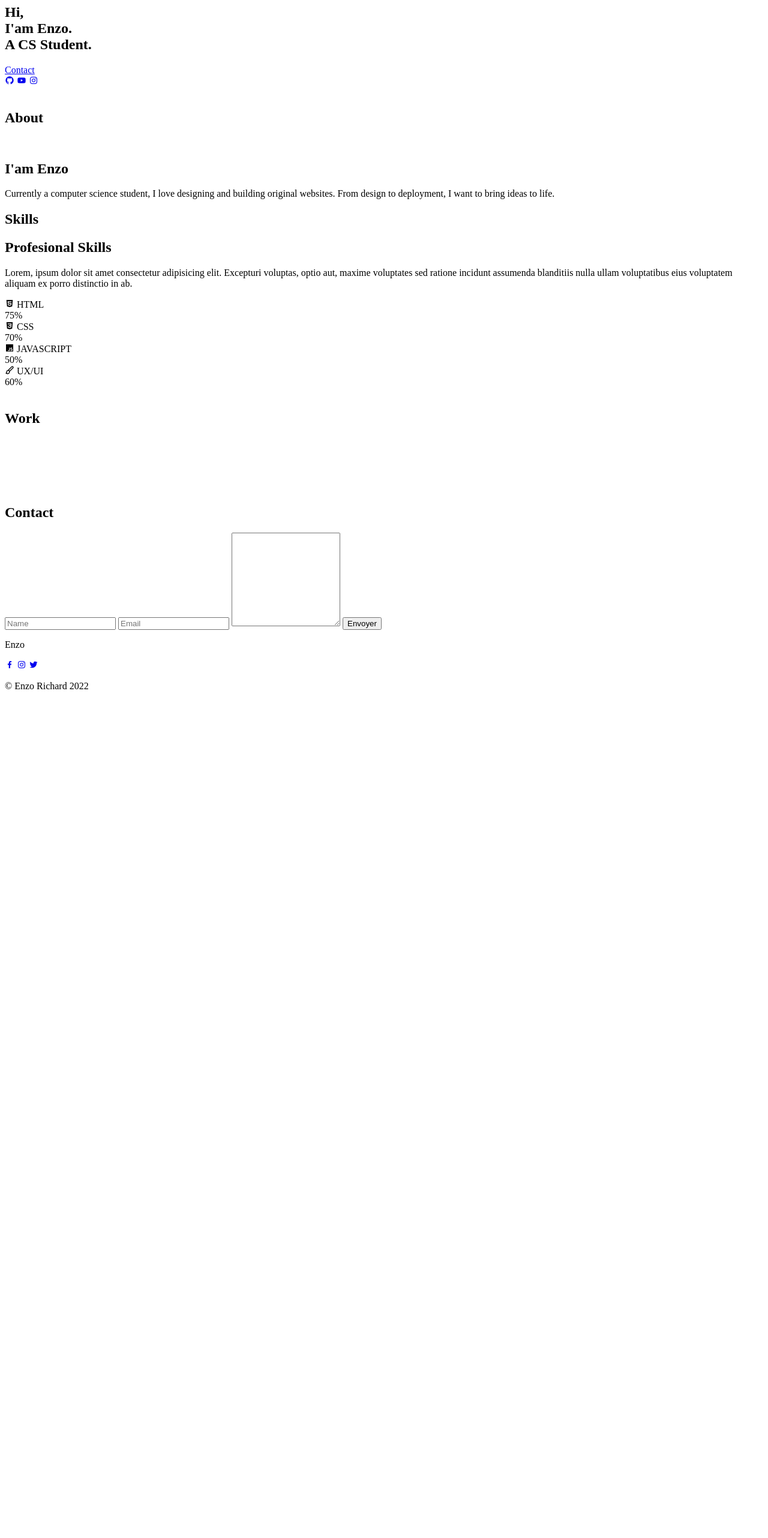
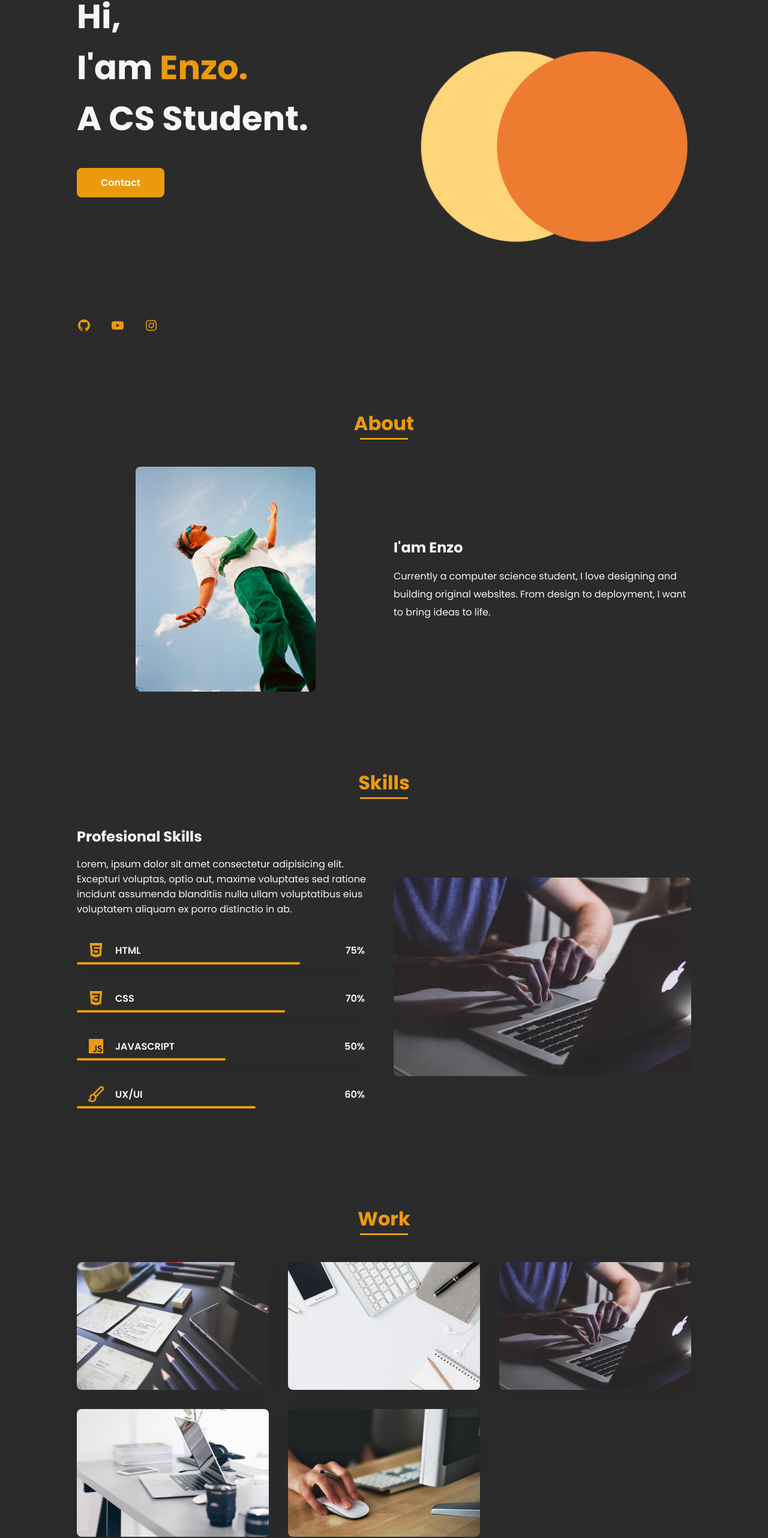
Before and after one commit to Nzo1/MyPortfolio, a plain HTML site: page index.html in a window 1280 px wide. Shown: the part 198-2762 px from the top of the page at 60% size. Before the commit the page ends 1367 px from the top, so only its background shows below. Drawn offline with nearby package versions, Linux system fonts and the light colour scheme; the site is published under a folder, as on GitHub Pages, so addresses that start at the root find nothing; files whose address does not match are found by name.

Commit message:
"/asset" -> "asset"

```diff
--- a/index.html
+++ b/index.html
@@ -4,7 +4,7 @@
     <meta charset="UTF-8">
     <meta http-equiv="X-UA-Compatible" content="IE=edge">
     <meta name="viewport" content="width=device-width, initial-scale=1.0">
-    <link rel="stylesheet" href="/assets/css/style.css">
+    <link rel="stylesheet" href="assets/css/style.css">
     <!-- BOX ICONS -->
     <link href='https://unpkg.com/boxicons@2.1.2/css/boxicons.min.css' rel='stylesheet'>
     <title>Mon Portfolio</title>
@@ -55,7 +55,7 @@
             </div>
 
             <div class="home__img">
-                <img src="/assets/cropped-logocare.png" alt="">
+                <img src="assets/cropped-logocare.png" alt="">
             </div>
         </section>
 
@@ -64,7 +64,7 @@
             <h2 class="section-title">About</h2>
             <div class="about__container bd-grid">
                 <div class="about__img">
-                    <img src="/assets/mohammz.jpg" alt="">
+                    <img src="assets/mohammz.jpg" alt="">
                 </div>
 
                 <div>
@@ -137,7 +137,7 @@
                 </div>
 
                 <div>
-                    <img src="/assets/work3.jpg" alt="" class="skills__img">
+                    <img src="assets/work3.jpg" alt="" class="skills__img">
                 </div>
             </div>
         </section>
@@ -148,19 +148,19 @@
 
             <div class="work__container bd-grid">
                 <div class="work__img">
-                    <img src="/assets/work1.jpg" alt="">
+                    <img src="assets/work1.jpg" alt="">
                 </div>
                 <div class="work__img">
-                    <img src="/assets/work2.jpg" alt="">
+                    <img src="assets/work2.jpg" alt="">
                 </div>
                 <div class="work__img">
-                    <img src="/assets/work3.jpg" alt="">
+                    <img src="assets/work3.jpg" alt="">
                 </div>
                 <div class="work__img">
-                    <img src="/assets/work4.jpg" alt="">
+                    <img src="assets/work4.jpg" alt="">
                 </div>
                 <div class="work__img">
-                    <img src="/assets/work5.jpg" alt="">
+                    <img src="assets/work5.jpg" alt="">
                 </div>
             </div>
         </section>
@@ -196,6 +196,6 @@
     <script src="https://unpkg.com/scrollreveal"></script>
 
     <!-- MAIN JS -->
-    <script src="/assets/js/main.js"></script>
+    <script src="assets/js/main.js"></script>
 </body>
 </html>
```
